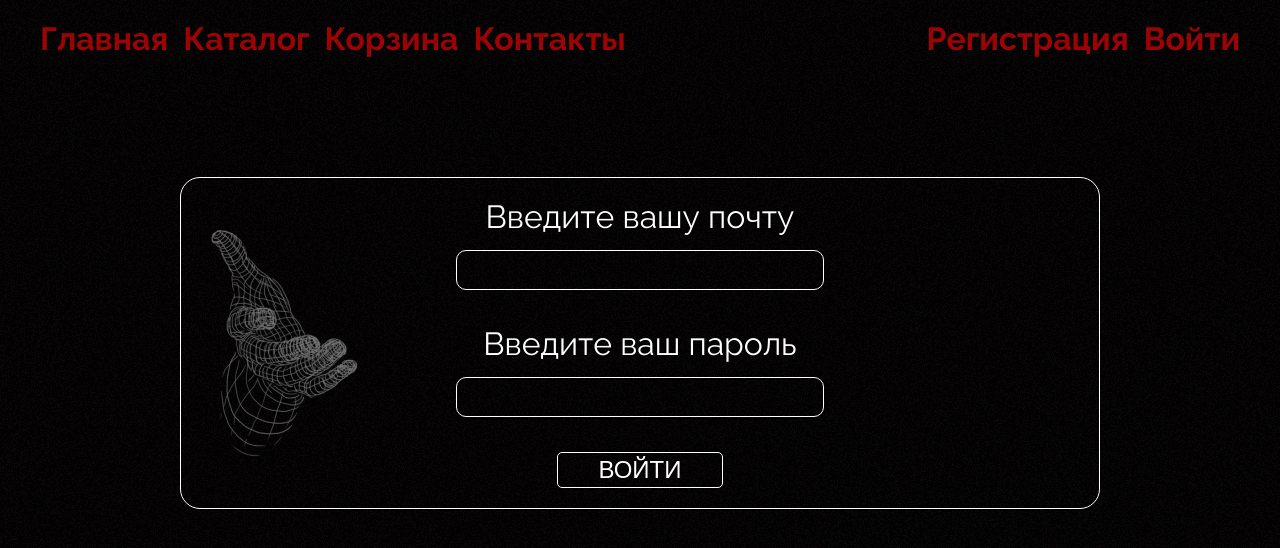
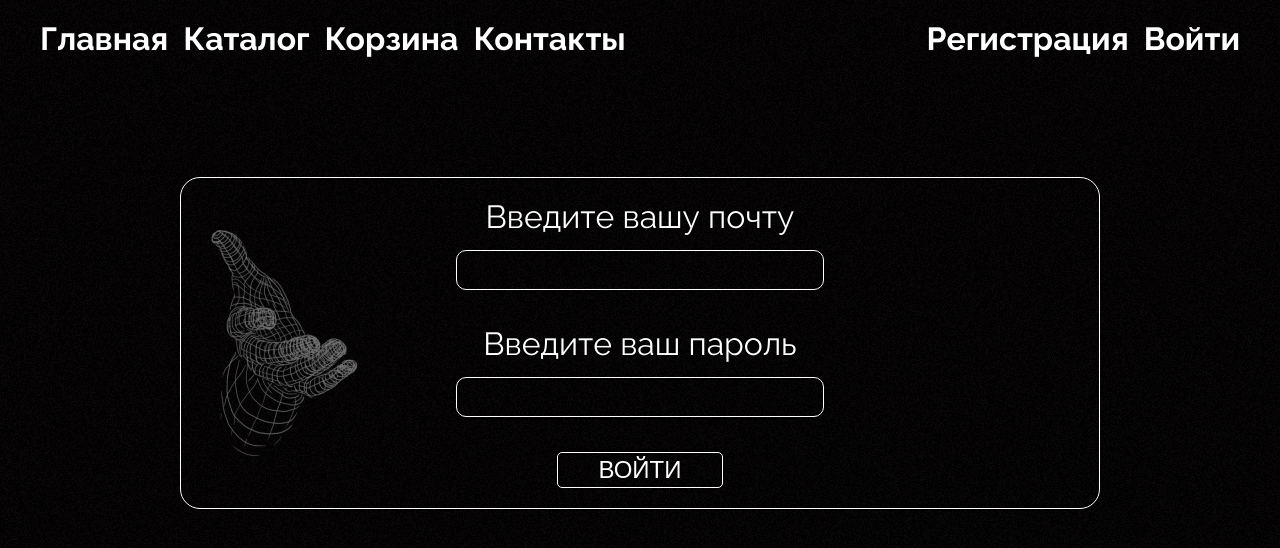
Before and after one commit to sparkkkd/Apple-shop, a React (Vite) app: page /Apple-shop/sign-in in a window 1280 px wide. Shown: the top 548 px of the page. Built offline with nearby package versions, Linux system fonts and the light colour scheme.

Commit message:
Fix and restyle color header

```diff
--- a/src/components/Header/Header.module.sass
+++ b/src/components/Header/Header.module.sass
@@ -1,15 +1,17 @@
 .header
-  margin: 0 auto
   position: sticky
   top: 0
-  // width: 100%
+  width: 100%
+  background-color: rgba(1, 1, 1, .9)
+  z-index: 9
+
+.container
+  margin: 0 auto
+  padding: 20px 20px
   max-width: 1240px
   display: flex
-  padding: 20px 20px
   justify-content: space-between
   align-items: center
-  background-color: rgba(1, 1, 1, .9)
-  z-index: 9
 
 .navlist
   display: flex
--- a/src/components/Header/Header.tsx
+++ b/src/components/Header/Header.tsx
@@ -14,6 +14,7 @@ export default function Header({}: HeaderProps) {
 
 	return (
 		<header className={styles.header}>
+			<div className={styles.container}>
 				<nav>
 					<ul className={styles.navlist}>
 						{NAV_ITEMS.map(({ id, text, href }) => (
@@ -37,6 +38,7 @@ export default function Header({}: HeaderProps) {
 						</ul>
 					</nav>
 				)}
+			</div>
 		</header>
 	)
 }
--- a/src/components/ServiceCenter/ServiceCenter.tsx
+++ b/src/components/ServiceCenter/ServiceCenter.tsx
@@ -4,10 +4,7 @@ import './swiper-controls.sass'
 import { motion } from 'framer-motion'
 
 import SectionTitle from '../UI/SectionTitle/SectionTitle'
-import {
-	FeaturesEnumeration,
-	MFeaturesEnumeration,
-} from '../UI/FeaturesEnumeration/FeaturesEnumeration'
+import { MFeaturesEnumeration } from '../UI/FeaturesEnumeration/FeaturesEnumeration'
 
 import { Swiper, SwiperSlide } from 'swiper/react'
 import { Autoplay } from 'swiper/modules'
--- a/src/components/UI/NavItem/NavItem.module.sass
+++ b/src/components/UI/NavItem/NavItem.module.sass
@@ -1,7 +1,7 @@
 .navlink
-  // color: #5002f5
-  color: #9c0000
+  // color: #9c0000
+  color: #fff
   transition: color .3s
   &:hover
     // color: #6623f5
-    color: #cf0000
+    color: #a1a1a1
```
Lines whose indentation alone changed are shown as unchanged.
